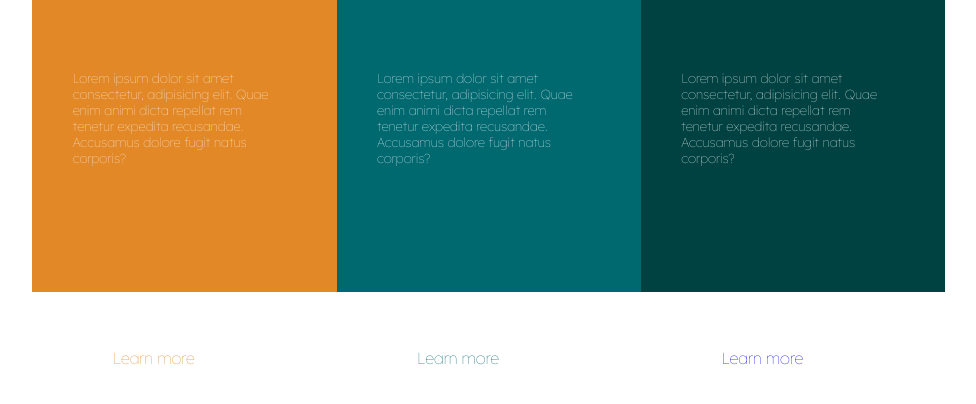
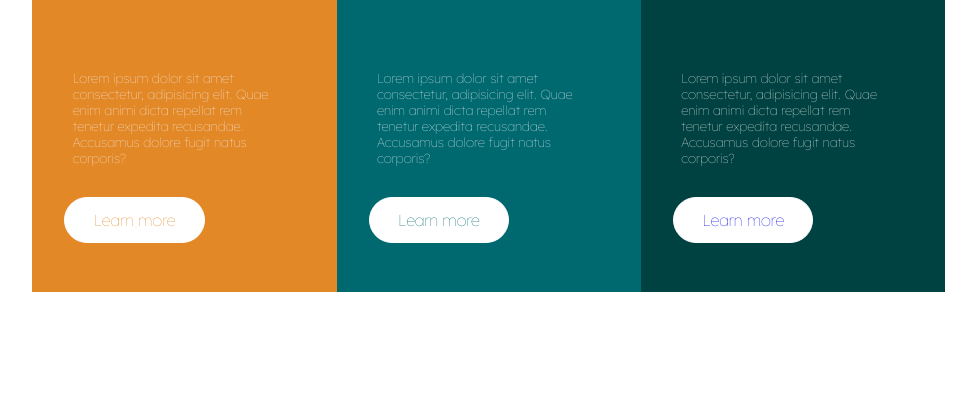
Before and after one commit to nika505/web-project, a plain HTML site: page index.html in a window 1280 px wide. Shown: the part 374-778 px from the top of the page, without its empty margins (236-1212 px from the left). Drawn offline with Linux system fonts and the light colour scheme.

Commit message:
Update style.css

```diff
--- a/style.css
+++ b/style.css
@@ -72,9 +72,9 @@ body{
     display: flex;
     justify-content: center;
     align-items: center;
-    position: absolute;
-    bottom: 2.813rem;
-    margin-left: 3.198rem;
+    align-items: center;
+    margin-top: -10em;
+    margin-left: 2em;
     width:140.53px;
     height: 45.80px;
     border:1px white solid;
```
